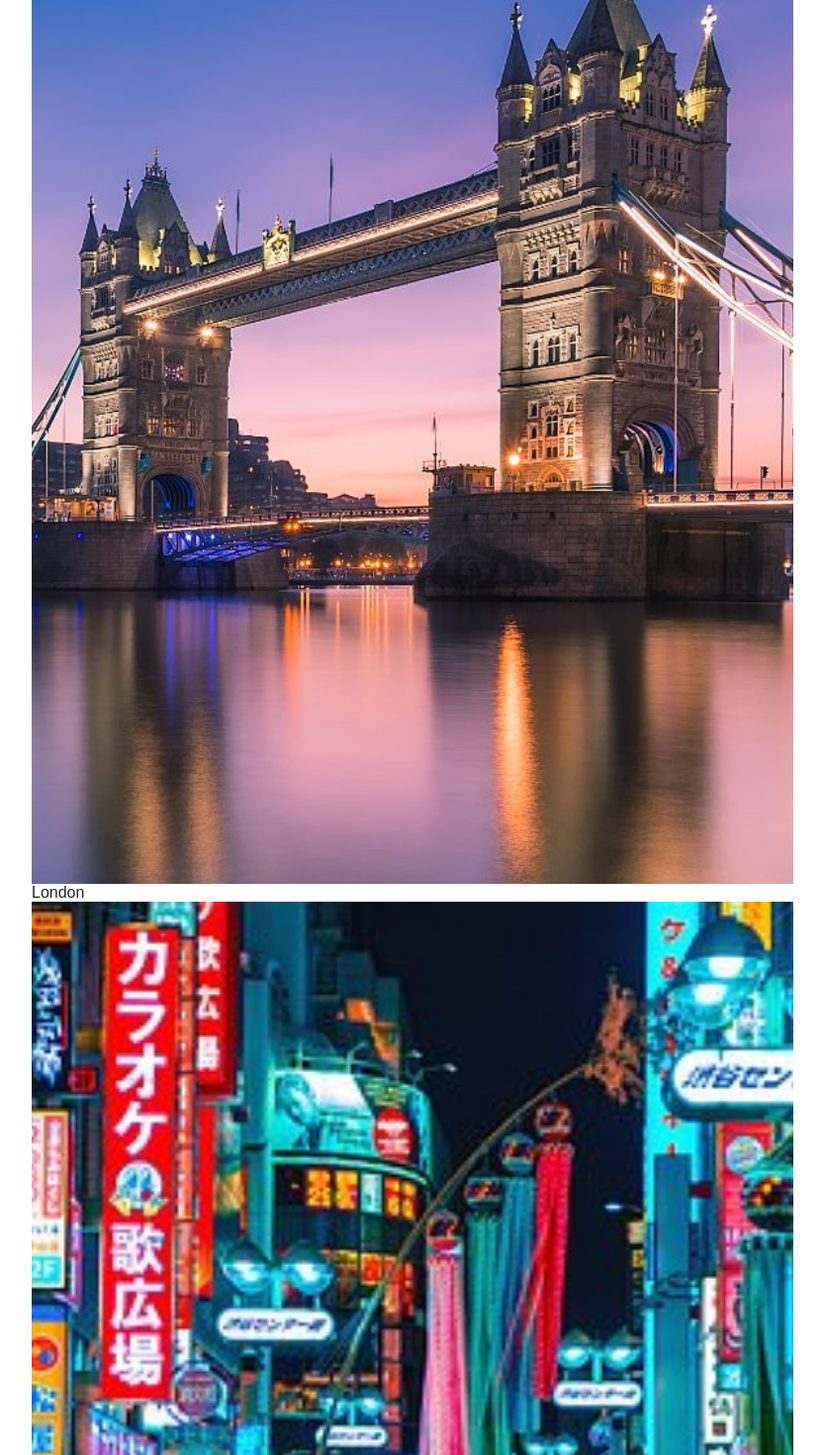
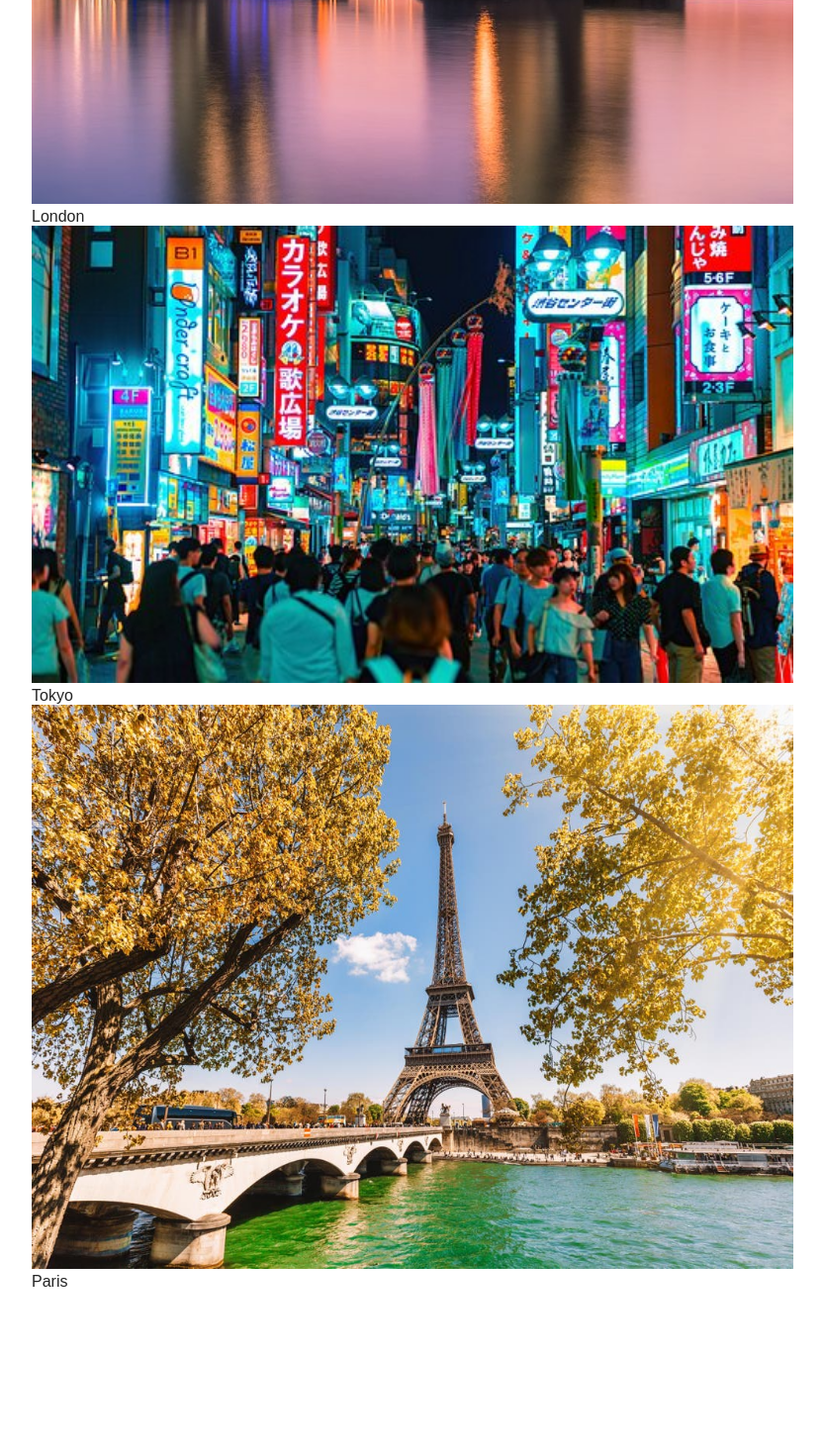
Before and after one commit to Gyananjay-Innomick/WANJTS, a Next.js app: page / in a window 1280 px wide. Shown: the part 1330-2800 px from the top of the page at 99% size, without its empty margins (255-1088 px from the left). After the commit the page ends 2634 px from the top, so only its background shows below. Built offline with nearby package versions, Linux system fonts and the light colour scheme.

Commit message:
next JS image component fix

```diff
--- a/Components/TodaysWeather.tsx
+++ b/Components/TodaysWeather.tsx
@@ -1,6 +1,6 @@
 import moment from "moment-timezone";
 import React from "react";
-import Image from "next/legacy/image";
+import Image from "next/image";
 
 export default function TodaysWeather({
     city, weather, timezone
@@ -35,8 +35,8 @@
                             <Image
                                 src={`https://openweathermap.org/img/wn/${weather.weather[0].icon}@2x.png`}
                                 alt="Weather Icon"
-                                layout="fill"
-                            />
+                                fill
+                                sizes="100vw" />
                         </div>
                     </div>
                     <h3>{weather.weather[0].description}</h3>
--- a/pages/index.tsx
+++ b/pages/index.tsx
@@ -1,5 +1,5 @@
 import Head from 'next/head'
-import Image from "next/legacy/image";
+import Image from "next/image";
 import styles from '../styles/Home.module.css'
 import Link from 'next/link'
 import SearchBox from '../Components/SearchBox'
@@ -23,11 +23,14 @@
                     <Image
                       src={`/new-york.jpg`}
                       alt="new-york"
-                      layout="responsive"
                       height='380'
                       width='280'
-                      objectFit='cover'
-                    />
+                      sizes="100vw"
+                      style={{
+                        width: "100%",
+                        height: "auto",
+                        objectFit: "cover"
+                      }} />
                   </div>
                 </Link>
                 <span>New York</span>
@@ -38,11 +41,14 @@
                     <Image
                       src={`/london.jpg`}
                       alt="london"
-                      layout="responsive"
                       height='380'
                       width='280'
-                      objectFit='cover'
-                    />
+                      sizes="100vw"
+                      style={{
+                        width: "100%",
+                        height: "auto",
+                        objectFit: "cover"
+                      }} />
                   </div>
                 </Link>
                 <span>London</span>
@@ -55,9 +61,12 @@
                       alt="tokyo"
                       height='380'
                       width='280'
-                      objectFit='cover'
-                      layout="responsive"
-                    />
+                      sizes="100vw"
+                      style={{
+                        width: "100%",
+                        height: "auto",
+                        objectFit: "cover"
+                      }} />
                   </div>
                 </Link>
                 <span>Tokyo</span>
@@ -70,9 +79,12 @@
                       alt="paris"
                       height='380'
                       width='280'
-                      objectFit='cover'
-                      layout="responsive"
-                    />
+                      sizes="100vw"
+                      style={{
+                        width: "100%",
+                        height: "auto",
+                        objectFit: "cover"
+                      }} />
                   </div>
                 </Link>
                 <span>Paris</span>
@@ -83,5 +95,5 @@
       </div>
 
     </div>
-  )
+  );
 }
```
Also changed, not shown: Components/HourlyWeather.tsx (+5 -2 lines).
